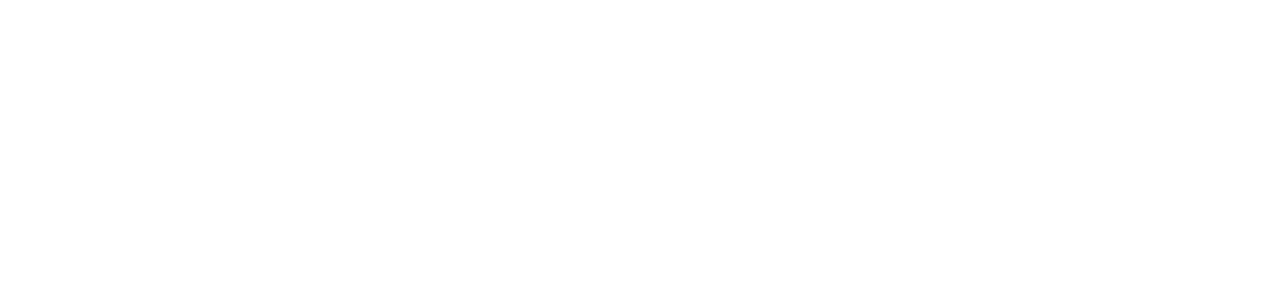
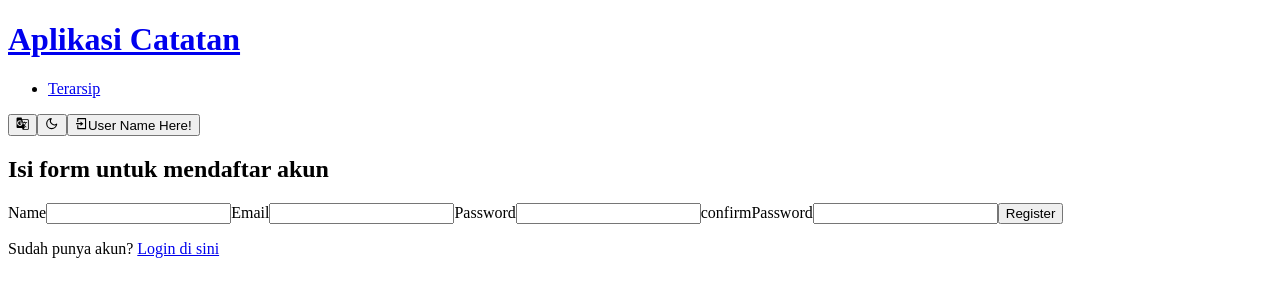
Before and after one commit to nandartika/personal-notes-v2, a React (Vite) app: page /register in a window 1280 px wide. Before the commit this address had no page. Shown: the top 300 px of the page. Built offline with nearby package versions, Linux system fonts and the light colour scheme; the HTML template or start-up script is replaced by a standard one.

Commit message:
add: register page

```diff
--- a/package.json
+++ b/package.json
@@ -9,6 +9,7 @@
     "preview": "vite preview"
   },
   "dependencies": {
+    "prop-types": "^15.8.1",
     "react": "^18.2.0",
     "react-dom": "^18.2.0",
     "react-icons": "^5.0.1",
--- a/src/App.jsx
+++ b/src/App.jsx
@@ -2,14 +2,15 @@
 import { Routes, Route } from 'react-router-dom'
 import MainContainer from './layouts/MainContainer'
 import LoginPage from './pages/LoginPage'
+import RegisterPage from './pages/RegisterPage'
 
 function App() {
   return (
     <Routes>
       <Route path='/' element={<MainContainer />}>
-        <Route path='login' element={<LoginPage />} />
-        <Route path='sign-up' element={<h1>Sign Up Page</h1>} />
-        <Route index path='/' element={<h1>Catatan Active</h1>} />
+        <Route index path='/' element={<LoginPage />} />
+        <Route path='/register' element={<RegisterPage />} />
+        <Route path='/notes' element={<h1>Catatan Active</h1>} />
         <Route path='/archives' element={<h1>Catatan Archive</h1>} />
       </Route>
     </Routes>
--- a/src/components/Input.jsx
+++ b/src/components/Input.jsx
@@ -2,11 +2,11 @@
 import PropTypes from 'prop-types'
 
 function Input(props) {
-  const { id, type, title } = props
+  const { id, type, label } = props
 
   return (
     <>
-      <label htmlFor={id}>{title}</label>
+      <label htmlFor={id}>{label}</label>
       <input type={type} id={id} />
     </>
   )
@@ -15,7 +15,7 @@
 Input.propTypes = {
   id: PropTypes.string.isRequired,
   type: PropTypes.string.isRequired,
-  title: PropTypes.string.isRequired,
+  label: PropTypes.string.isRequired,
 }
 
 export default Input
--- a/src/pages/LoginPage.jsx
+++ b/src/pages/LoginPage.jsx
@@ -7,8 +7,8 @@
       <h2>Yuk, login untuk menggunakan aplikasi.</h2>
 
       <div className='input-login'>
-        <Input id='email' type='email' title='Email' />
-        <Input id='password' type='password' title='Password' />
+        <Input id='email' type='email' label='Email' />
+        <Input id='password' type='password' label='Password' />
         <button type='button'>Login</button>
       </div>
 
--- /dev/null
+++ b/src/pages/RegisterPage.jsx
@@ -0,0 +1,24 @@
+import React from 'react'
+import Input from '../components/Input'
+
+function RegisterPage() {
+  return (
+    <section className='register-page'>
+      <h2>Isi form untuk mendaftar akun</h2>
+
+      <div className='input-register'>
+        <Input id='name' type='text' label='Name' />
+        <Input id='email' type='email' label='Email' />
+        <Input id='password' type='password' label='Password' />
+        <Input id='confirmPassword' type='password' label='confirmPassword' />
+        <button type='button'>Register</button>
+      </div>
+
+      <p>
+        Sudah punya akun? <a href='/'>Login di sini</a>
+      </p>
+    </section>
+  )
+}
+
+export default RegisterPage
```
Also changed, not shown: 1 other file (tests, documents, lock files or other folders).
